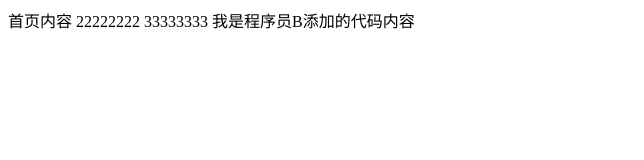
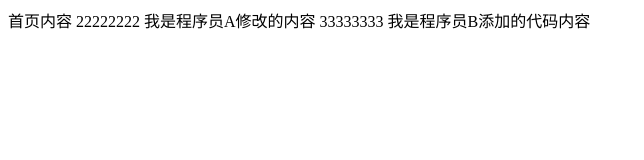
Before and after one commit to woshiAAA/git-demo, a plain HTML site: page index.html in a window 1280 px wide. Shown: the whole page, without its empty margins (0-644 px from the left). Drawn offline with Linux system fonts and the light colour scheme.

Commit message:
程序员A修改了第二行代码

```diff
--- a/index.html
+++ b/index.html
@@ -10,7 +10,7 @@
 </head>
 <body>
   首页内容
-  22222222
+  22222222   我是程序员A修改的内容
   33333333
   我是程序员B添加的代码内容
 </body>
```
